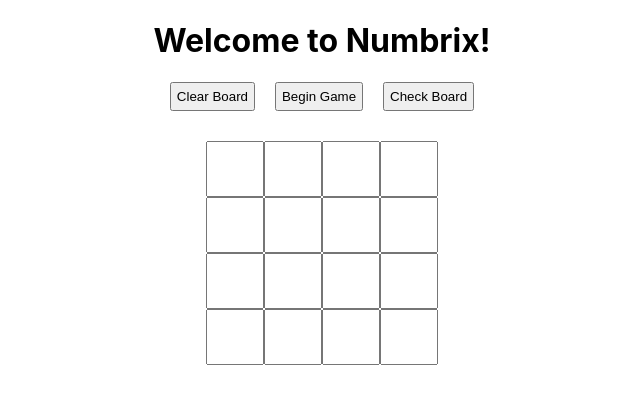
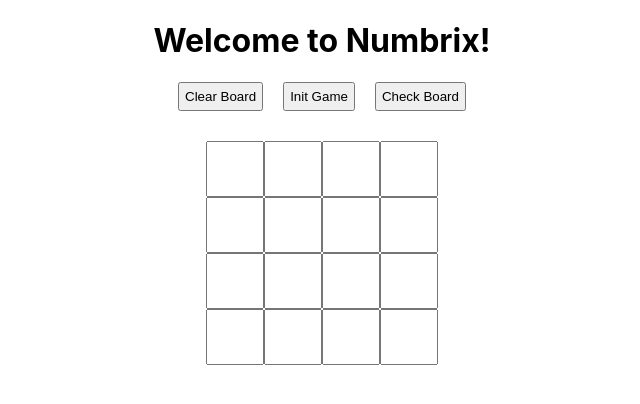
Before and after one commit to tlanders/numbrix-app, a React (Create React App) app: page / in a window 1280 px wide. Shown: the top 404 px of the page, without its empty margins (318-958 px from the left). Built offline with nearby package versions, Linux system fonts and the light colour scheme.

Commit message:
start on init board

```diff
--- a/src/components/Board.js
+++ b/src/components/Board.js
@@ -11,6 +11,8 @@
         };
         this.handleCellChange = this.handleCellChange.bind(this);
         this.handleClearClick = this.handleClearClick.bind(this);
+        this.handleInitClick = this.handleInitClick.bind(this);
+        this.clearBoard = this.clearBoard.bind(this);
     }
 
     renderCell(i) {
@@ -34,8 +36,31 @@
         this.setState({cells:cells});
     }
 
+    clearBoard() {
+        this.setState({cells:Array(16).fill('')});
+    }
+
+    handleInitClick(i, event) {
+        const cells = this.state.cells.slice();
+        const maxVal = this.state.width * 2;
+        let usedVals = [];
+        for(let cellIndex = 0; cellIndex < cells.length; cellIndex++) {
+            const cellVal = cells[cellIndex];
+            if(cellVal === '') {
+                continue;
+            } else if(cellVal > maxVal || cellVal <= 0 || usedVals.indexOf(cellVal) >= 0) {
+                // mark cell as invalid
+                console.log("invalid cell=" + cellIndex + ", val=" + cellVal);
+            } else {
+                // mark cell as frozen
+                usedVals.push(cells[cellIndex]);
+                console.log("usedVal=" + usedVals);
+            }
+        }
+    }
+
     handleClearClick() {
-        this.setState({cells:Array(16).fill('')});
+        this.clearBoard();
     }
 
     render() {
@@ -45,7 +70,7 @@
         }
         return (
             <div className="numbrix">
-                <Status onClearClick={this.handleClearClick}/>
+                <Status onClearClick={this.handleClearClick} onInitClick={this.handleInitClick}/>
 
                 <div className="numbrix-board">
                     {rows}
--- a/src/components/Status.js
+++ b/src/components/Status.js
@@ -5,7 +5,7 @@
         return (
             <div className="numbrix-status">
                 <button className="status-btn" onClick={this.props.onClearClick}>Clear Board</button>
-                <button className="status-btn">Begin Game</button>
+                <button className="status-btn" onClick={this.props.onInitClick}>Init Game</button>
                 <button className="status-btn">Check Board</button>
             </div>
         );
```
